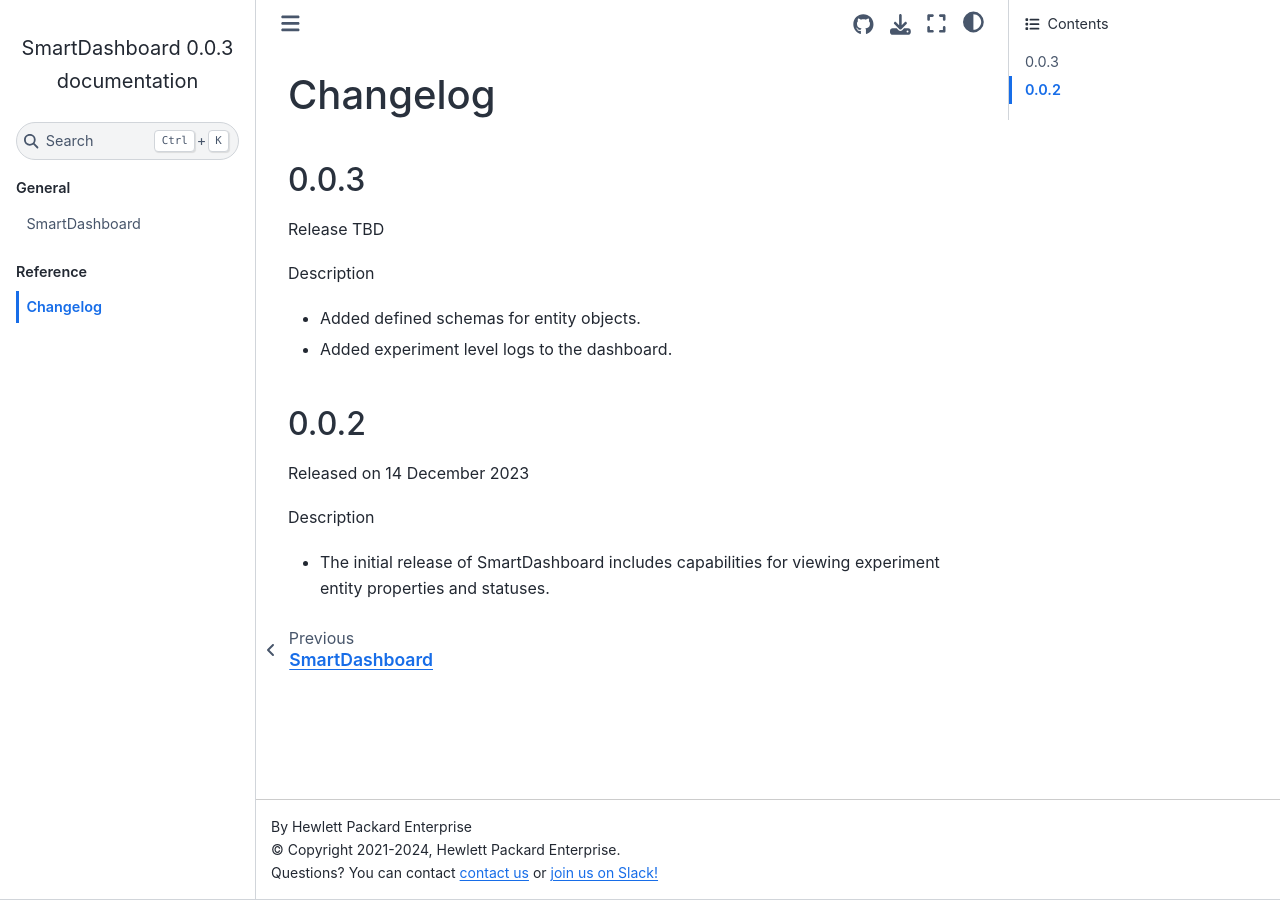
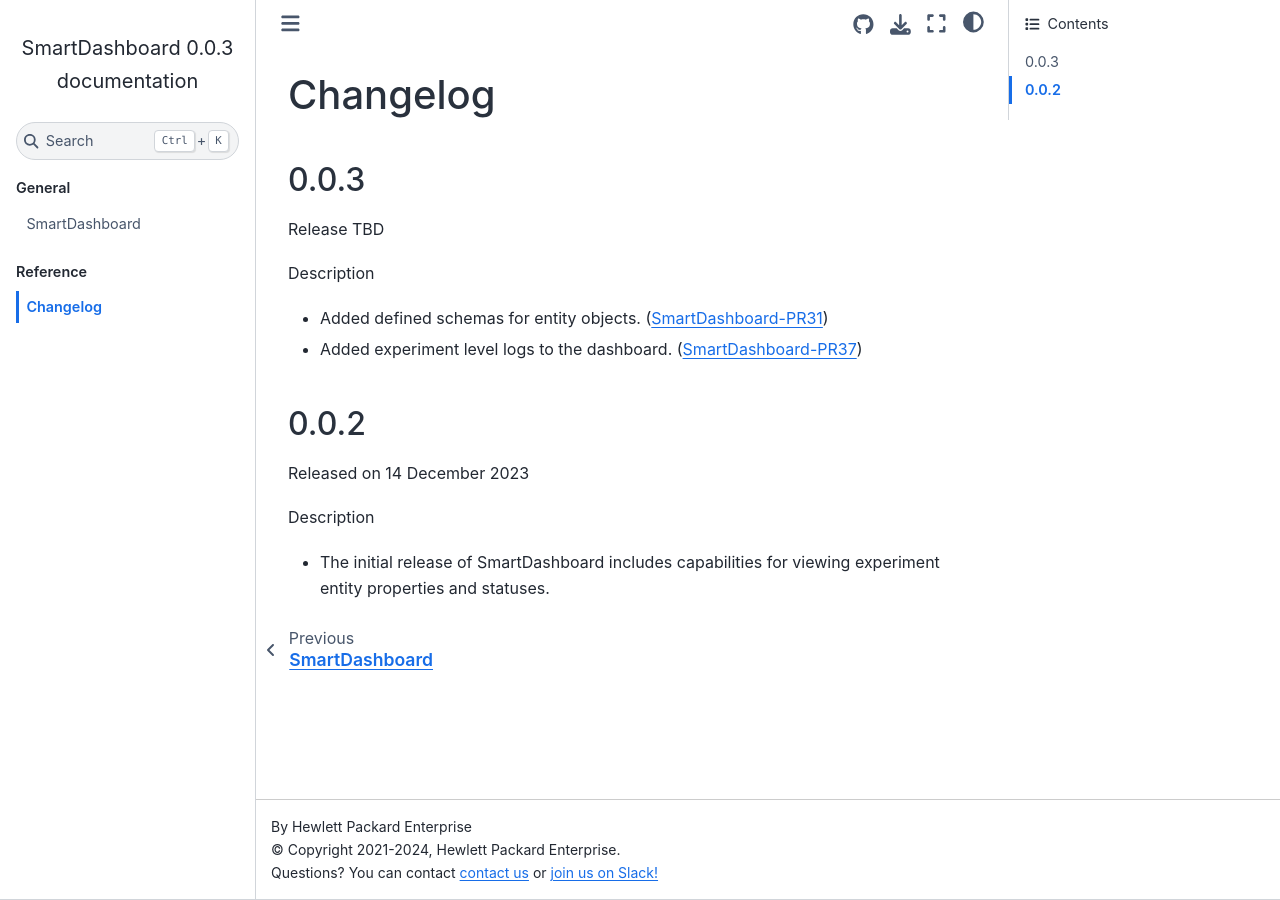
Before and after one commit to CrayLabs/SmartDashboard, a Sphinx documentation site: the page built from doc/changelog.rst, in a window 1280 px wide. Built offline with Sphinx 7.4.7 and the Sphinx Book theme 1.1.4, drawn with Linux system fonts in a browser that asks for light colours; formulas are drawn with MathJax 3.

Commit message:
comments addressed

```diff
--- a/doc/changelog.rst
+++ b/doc/changelog.rst
@@ -8,8 +8,11 @@
 
 Description
 
-- Added defined schemas for entity objects.
-- Added experiment level logs to the dashboard.
+- Added defined schemas for entity objects. (SmartDashboard-PR31_)
+- Added experiment level logs to the dashboard. (SmartDashboard-PR37_)
+
+.. _SmartDashboard-PR31: https://github.com/CrayLabs/SmartDashboard/pull/31
+.. _SmartDashboard-PR37: https://github.com/CrayLabs/SmartDashboard/pull/37
 
 
 
--- a/doc/overview.rst
+++ b/doc/overview.rst
@@ -7,8 +7,8 @@
 and monitor their SmartSim experiments in a visual way. Configuration, status, and logs
 are available for all launched entities within an experiment for easy inspection.
 
-A ``Telemetry Monitor`` is a new background process that is launched along with the experiment
-that helps SmartDashboard properly display data. The ``Telemetry Monitor`` can be disabled by
+A ``Telemetry Monitor`` is a background process that is launched along with the experiment
+that produces the data displayed by SmartDashboard. The ``Telemetry Monitor`` can be disabled by
 adding ``export SMARTSIM_TELEMETRY_ENABLE=0`` as an environment variable. When disabled, SmartDashboard
 will not display any data. To re-enable, set the ``SMARTSIM_TELEMETRY_ENABLE`` environment variable to ``1``
 with ``export SMARTSIM_TELEMETRY_ENABLE=1``.
```
Also changed, not shown: README.md (+2 -2 lines).
